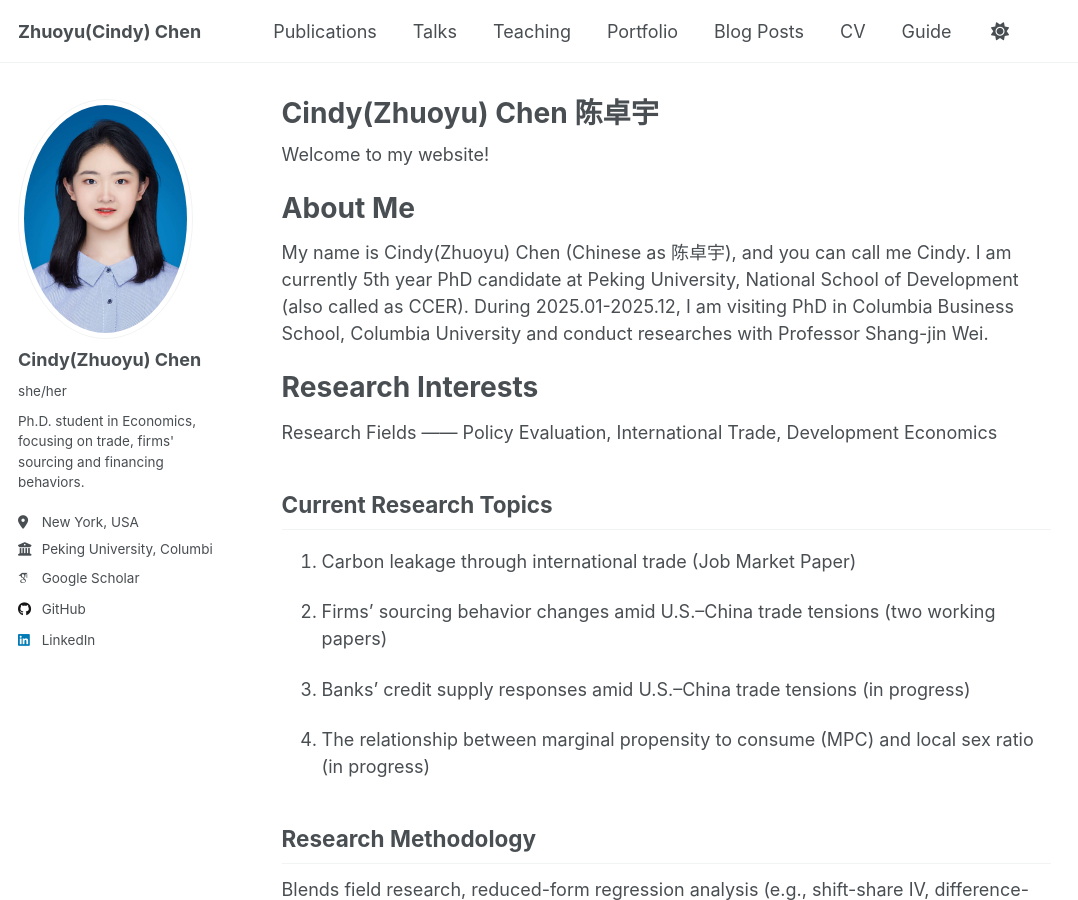
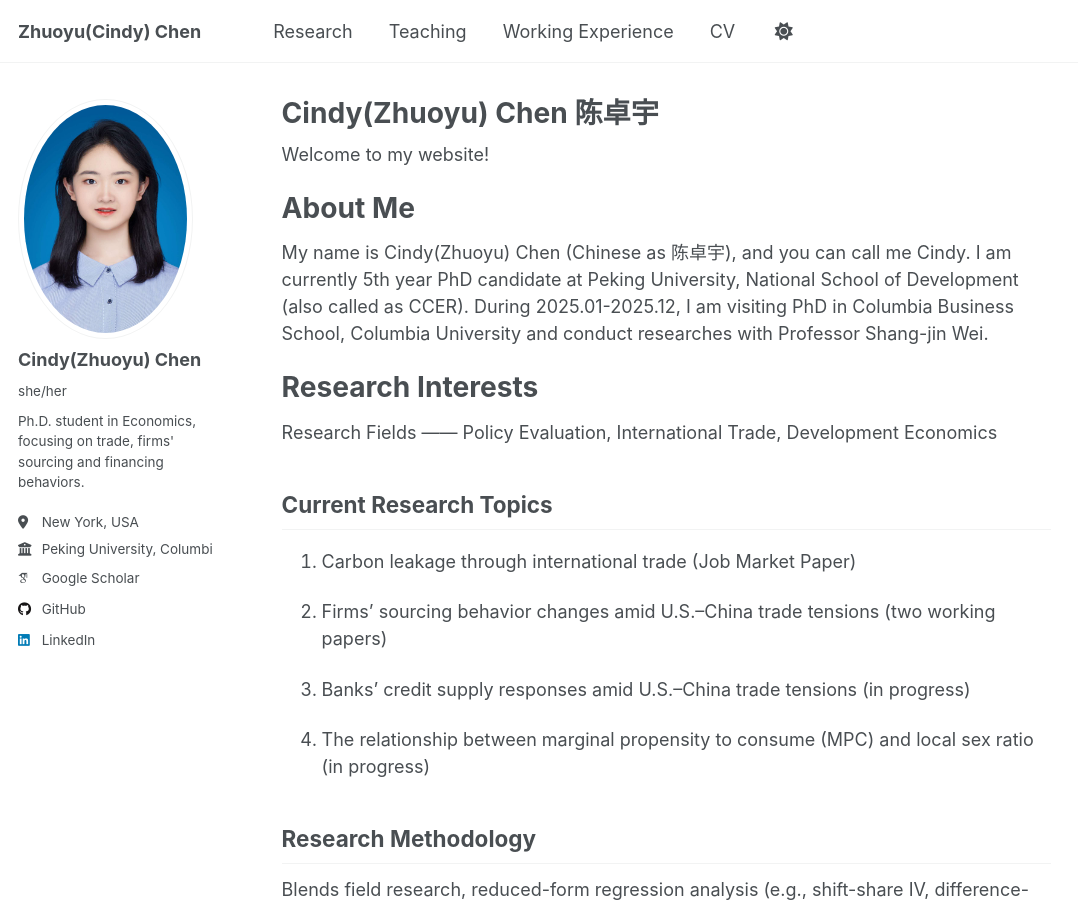
Before and after one commit to Cindyeco/Cindyeco.github.io, a Jekyll site: the page built from _pages/about.md, in a window 1280 px wide and 900 px high. Shown: the whole window, without its empty margins (0-1078 px from the left). Built offline with Jekyll 4.4.1, drawn with Linux system fonts in a browser that asks for light colours; some web fonts are replaced; a script that is not in the unit is left out.

Commit message:
Update navigation.yml

```diff
--- a/_data/navigation.yml
+++ b/_data/navigation.yml
@@ -8,26 +8,18 @@
 #      Markdown formatted page while the second is generated using JSON.
 
 main:
-  - title: "Publications"
+  - title: "Research"
     url: /publications/
-
-  - title: "Talks"
-    url: /talks/
 
   - title: "Teaching"
     url: /teaching/
 
-  - title: "Portfolio"
+  - title: "Working Experience"
     url: /portfolio/
 
-  - title: "Blog Posts"
-    url: /year-archive/
 
   - title: "CV"
     url: /cv/
 
   # - title: "CV"
   #   url: /cv-json/
-
-  - title: "Guide"
-    url: /markdown/
```
